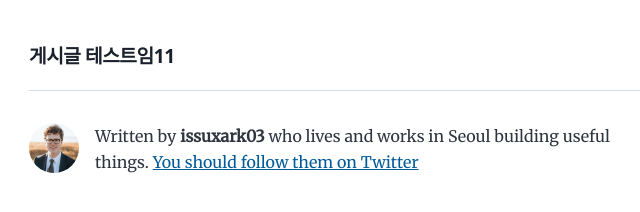
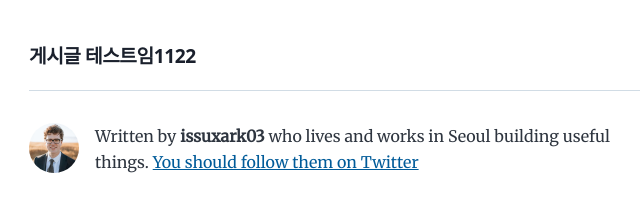
Before and after one commit to issuxark03/issuxark03.github.io, a Gatsby site: page /new-beginnings/test/ in a window 1280 px wide. Shown: the part 211-423 px from the top of the page, 295-935 px from the left. Built offline with nearby package versions, Linux system fonts and the light colour scheme; Gatsby itself is replaced by a stand-in of ours.

Commit message:
테스트22

```diff
--- a/content/blog/new-beginnings/test.md
+++ b/content/blog/new-beginnings/test.md
@@ -4,4 +4,4 @@ date: "2024-10-23T22:40:32.169Z"
 description: 게시글 테스트임
 ---
 
-##### 게시글 테스트임11
+##### 게시글 테스트임1122
```
